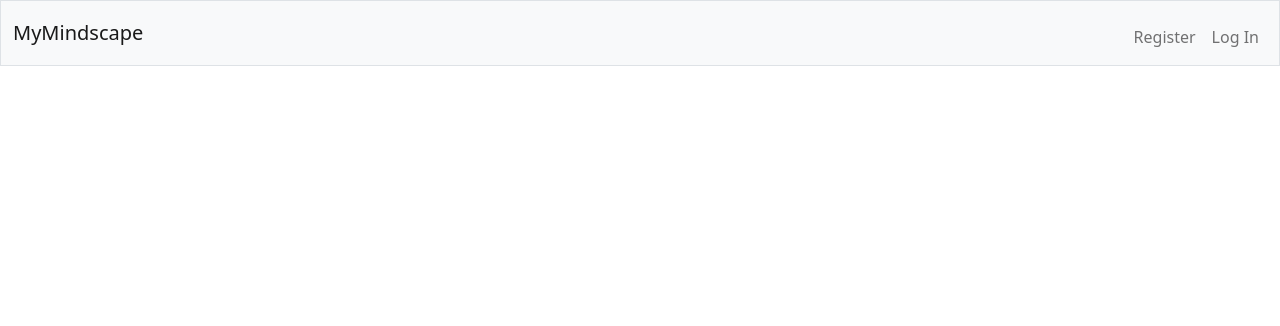
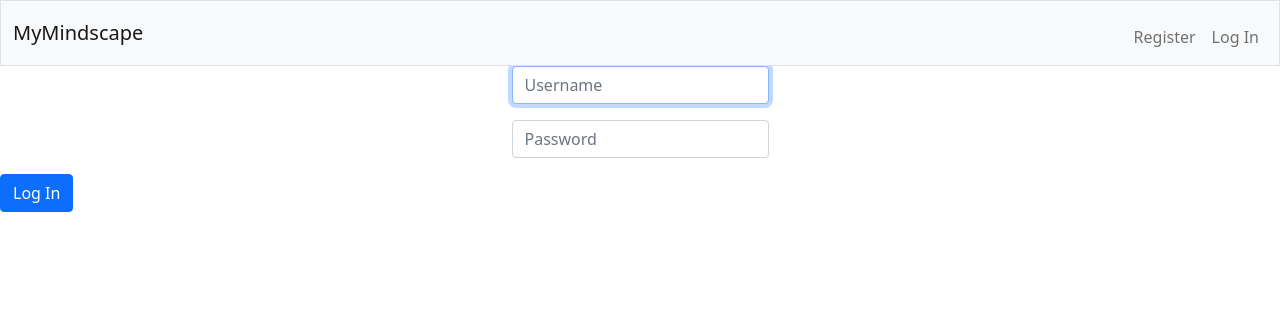
Before and after one commit to JasonLin8888/My-Mindscape, a Python web app: template templates/login.html in a window 1280 px wide. Shown: the top 326 px of the page. Run offline with Jinja, Linux system fonts and the light colour scheme; the template is opened without the code that fills it, so the values that code supplies are empty.

Commit message:
update at end of hackathon

```diff
--- a/templates/index.html
+++ b/templates/index.html
@@ -4,11 +4,9 @@
     Home
 {% endblock %}
 
-{% block content %}
-<!--name, username-->
+{% block main %}
+<!-- displays the profile -->
 <h1>Profile</h1>
 <p>Username: {{ session["user_id"] }}</p>
 <p>Name: {{ session["name"] }}</p>
-
-
 {% endblock %}
--- a/templates/login.html
+++ b/templates/login.html
@@ -1,23 +1,25 @@
 <!-- login.html -->
 
-{% extends 'layout.html' %}
+{% extends "layout.html" %}
 
-{% block title %}Login - College Experience Tracker{% endblock %}
+{% block title %}
+    Login
+{% endblock %}
 
-{% block content %}
+{% block main %}
 
     <!-- Login Form -->
     <form action="/login" method="post">
         <!-- Input for username -->
-    <label for="username">Username:</label>
-    <input type="text" id="username" name="username" required>
-
+        <div class="mb-3">
+            <input autocomplete="off" autofocus class="form-control mx-auto w-auto" id="username" name="username" placeholder="Username" type="text" required>
+        </div>
         <!-- Input for password -->
-    <label for="password">Password:</label>
-    <input type="password" id="password" name="password" required>
-
+        <div class="mb-3">
+            <input class="form-control mx-auto w-auto" id="password" name="password" placeholder="Password" type="password" required>
+        </div>
         <!-- Button to submit the form -->
-    <button type="submit">Login</button>
+        <button class="btn btn-primary" type="submit">Log In</button>
     </form>
 
 {% endblock %}
--- a/templates/moment.html
+++ b/templates/moment.html
@@ -1,4 +1,5 @@
 <!-- Form to record moments, extends layout.html -->
+
 {% extends "layout.html" %}
 
 {% block title %}
```
Also changed, not shown: templates/logout.html (+7 -5 lines). Lines whose indentation alone changed are shown as unchanged.
